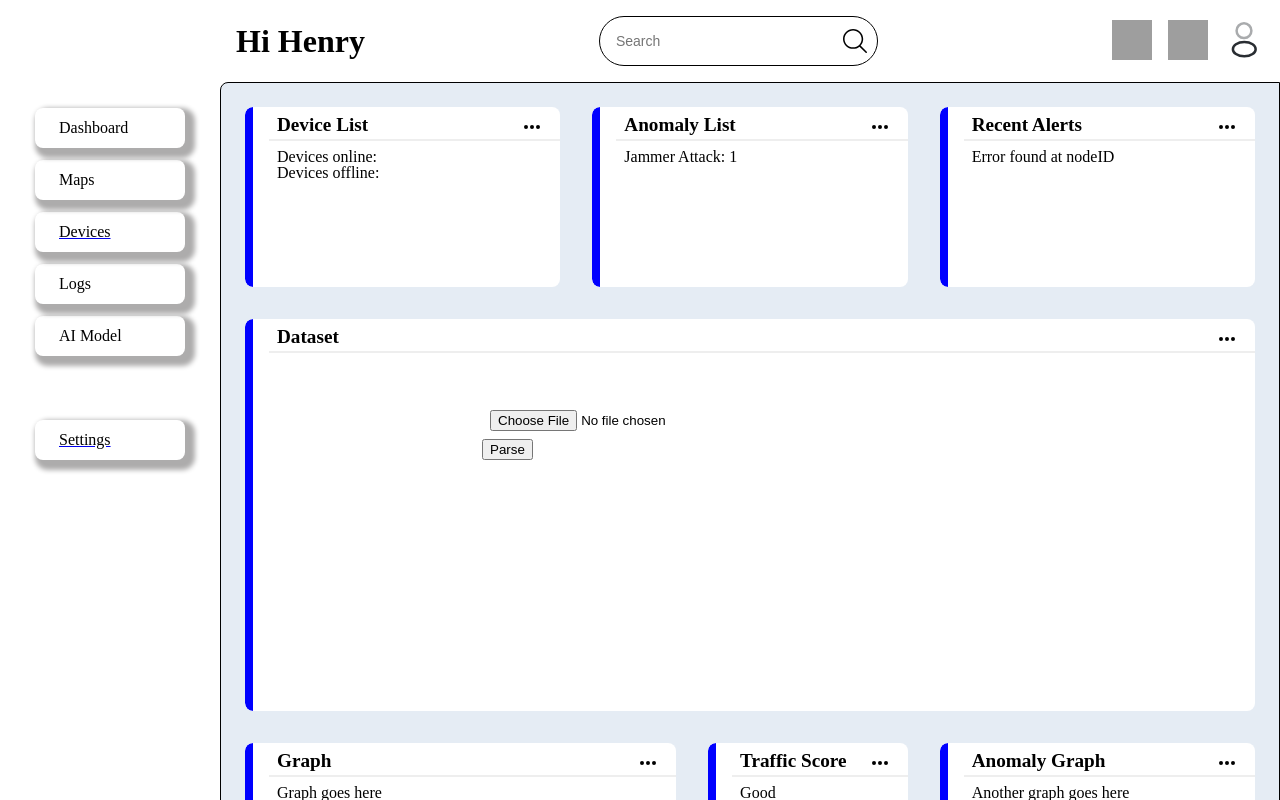
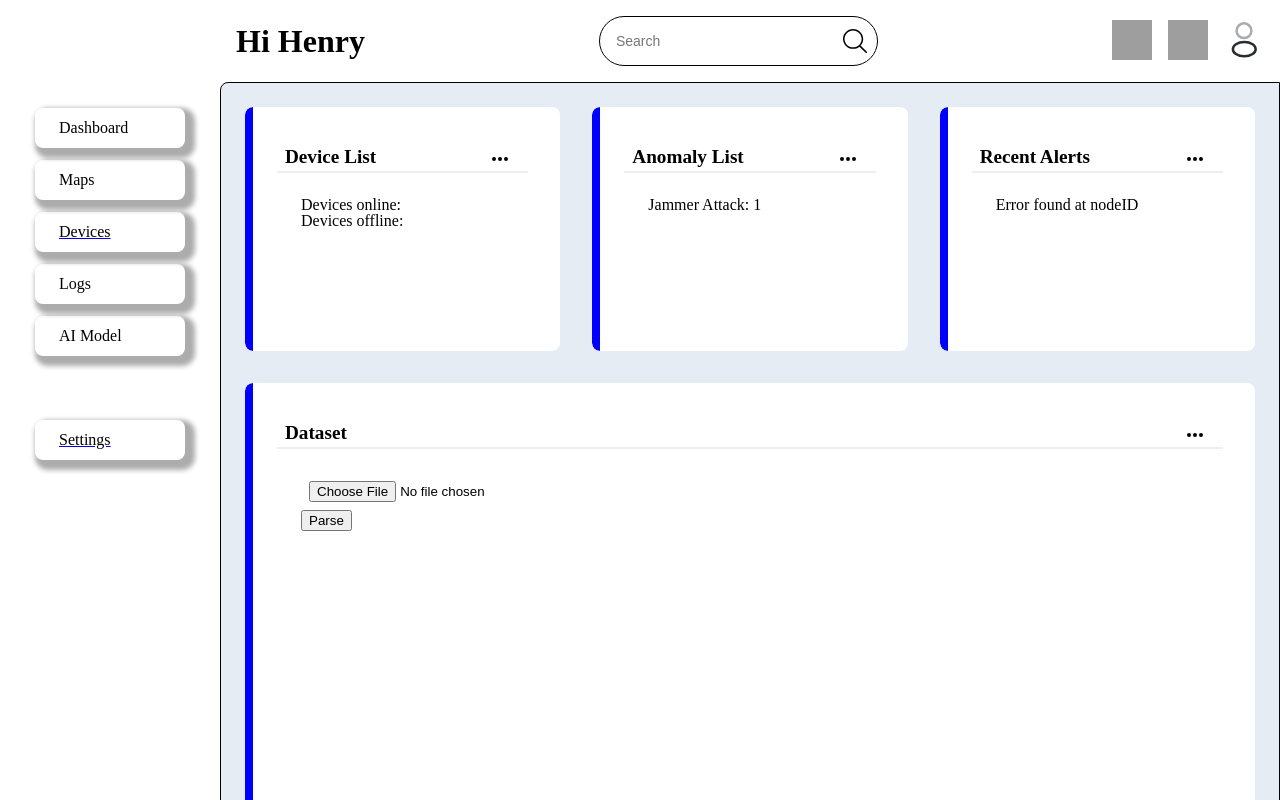
Before and after one commit to hreid1/COMP3000-LoRaWAN, a React (Vite) app in the folder sourcecode/my-app/: page / in a window 1280 px wide. Shown: the top 800 px of the page. Built offline with nearby package versions, Linux system fonts and the light colour scheme; grey boxes are pictures that could not be loaded.

Commit message:
fixed visual issues with tnetworkTraffic table

```diff
--- a/sourcecode/my-app/src/pages/dashboard/Dashboard.css
+++ b/sourcecode/my-app/src/pages/dashboard/Dashboard.css
@@ -35,7 +35,7 @@
     background: #fff;
     border-radius: 0.5rem;
     margin: 1rem;
-    padding-left: 1.5rem;
+    padding: 2rem;
     display: flex;
     flex-direction: column;
     min-height: 180px;
@@ -70,7 +70,7 @@
 }
 
 .cardContent {
-    padding: 0.5rem;
+    padding: 1.5rem;
     display: flex;
     flex-direction: column;
     flex-grow: 1;
@@ -108,16 +108,42 @@
 
 .networkTable {
     width: 80%;
+    border-collapse: collapse;
+    margin: 1rem;
+    padding: 1rem;
+    background: #fff;
+    box-shadow: 0 2px 8px black;
     border-radius: 8px;
+    overflow-x: auto;
+    table-layout: fixed;
 }
 
-#networkTraffic .cardContent {
-    display: flex;
-    flex-direction: column;
-    width: 35rem;
-    margin: 2% auto;
-    border-radius: 15px;
-    padding: 3%
+.networkTable th, .networkTable td {
+    width: 125px;
+    padding: 0.75rem 1rem;
+    text-align: left;
+    border-bottom: 1px solid #eee;
+    word-break: break-word;
+}
+
+.networkTable td {
+    min-width: 440px;
+    font-size: 0.75rem;
+}
+
+.networkTable th {
+    background: blue;
+    font-weight: bolder;
+    color: black;
+    font-size: 0.9rem;
+}
+
+.networkTable tr:last-child td {
+    border-bottom: none;
+}
+
+.networkTable tr:hover {
+    background: #F1F2EB;
 }
 
 .item {
--- a/sourcecode/my-app/src/pages/dashboard/Dashboard.jsx
+++ b/sourcecode/my-app/src/pages/dashboard/Dashboard.jsx
@@ -80,15 +80,9 @@ const NetworkTraffic = () => {
     reader.onload = async({ target }) => {
       const csv = Papa.parse(target.result, {
         header: true,
+        skipEmptyLines: true,
       });
-      const parsedData = csv?.data;
-      const rows = Object.keys(parsedData[0]);
-      const columns = Object.values(parsedData[0]);
-      const res = rows.reduce((acc, e, i) => {
-        return [...acc, [[e], columns[i]]];
-      }, []);
-      console.log(res);
-      setData(res);
+      setData(csv.data)
     };
     reader.readAsText(file);
   }
@@ -108,14 +102,30 @@ const NetworkTraffic = () => {
             Parse
           </button>
         </div>
-        <div style = {{ marginTop: "3rem "}}>
+        <div style = {{ marginTop: "1rem"}}>
           {error
             ? error
-            : data.map((e, i) => (
-              <div key={i} className="item">
-                {e[0]}:{e[1]}
-              </div>
-          ))}
+            : data.length > 0 && (
+              <table className="networkTable">
+                <thead>
+                  <tr>
+                    {Object.keys(data[0]).map((key) => (
+                      <th key={key}>{key}</th>
+                    ))}
+                  </tr>
+                </thead>
+                <tbody>
+                  {data.slice(0, 10).map((row, rowIndex) => (
+                    <tr key={rowIndex}>
+                      {Object.keys(row).map((key) => (
+                        <td key={key + rowIndex}>{row[key]}</td>
+                      ))}
+                    </tr>
+                  ))}
+                </tbody>
+              </table>
+            )
+          }
         </div>
       </div>
     </div>
```
